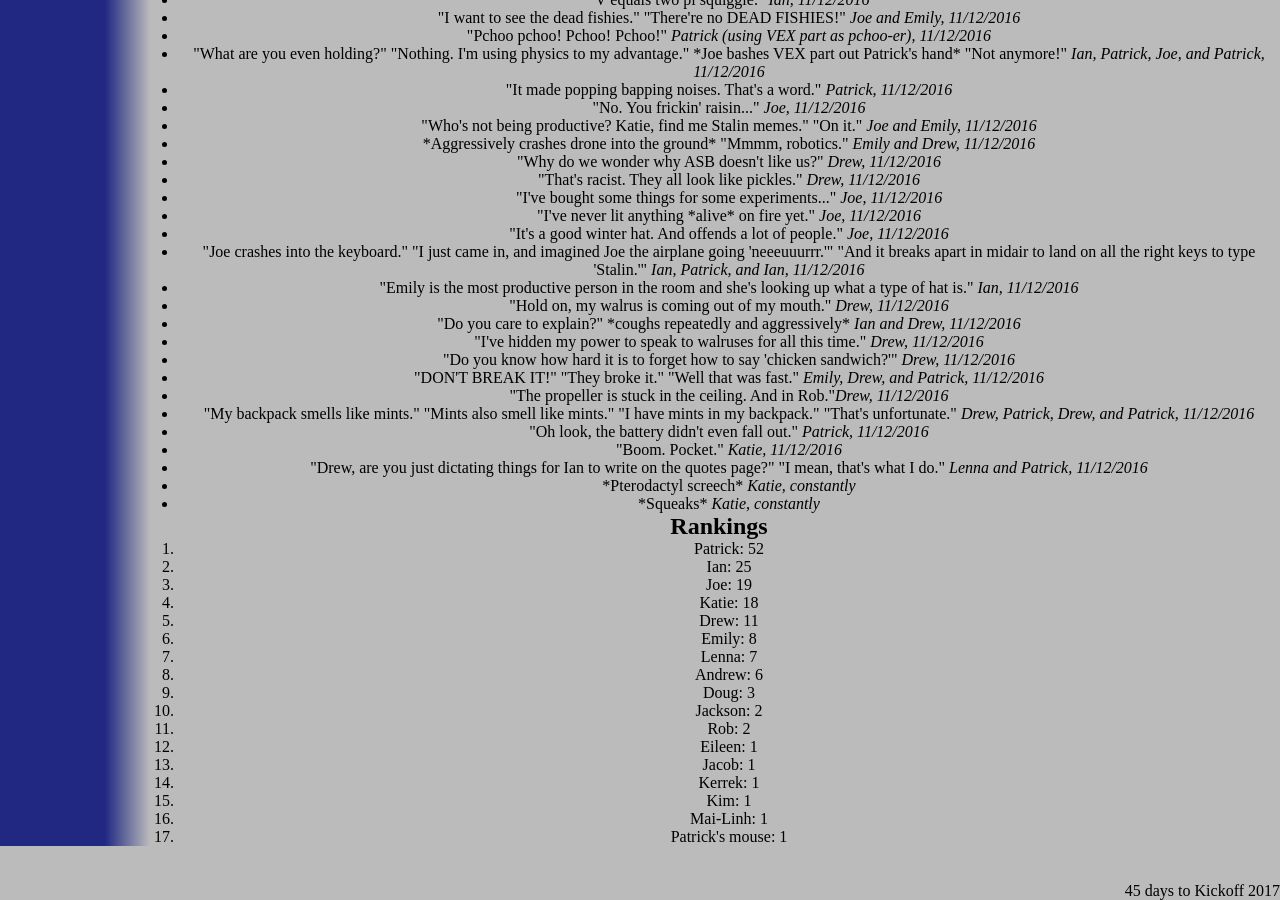
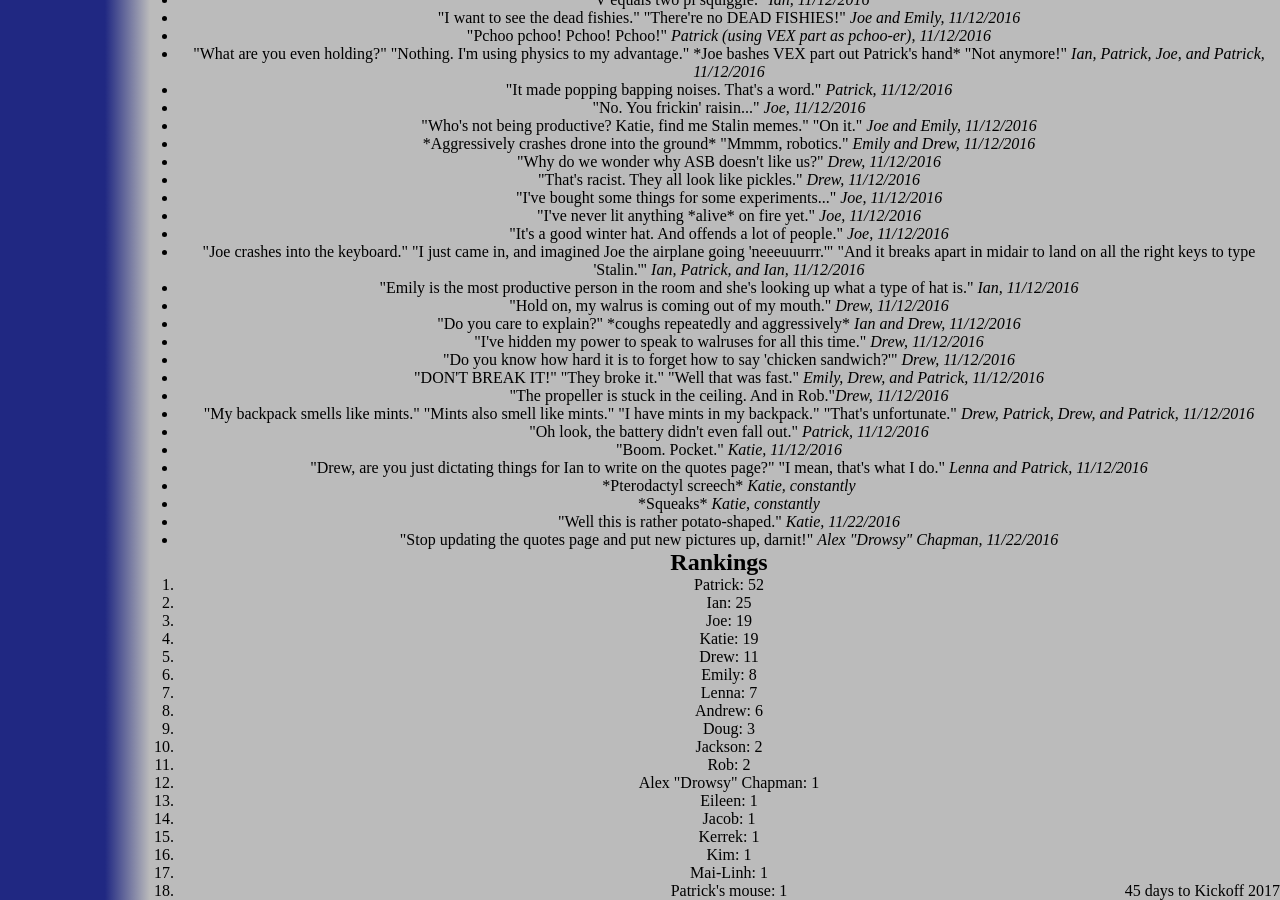
Before and after one commit to katiebugmoon/FRC4131.github.io, a Jekyll site: the page built from media/2017/quotes.html, in a window 1280 px wide and 900 px high, scrolled down 1861 px. Built offline with Jekyll 4.4.1, drawn with Linux system fonts in a browser that asks for light colours; nearby versions of some CDN libraries.

Commit message:
Update quotes.html

```diff
--- a/media/2017/quotes.html
+++ b/media/2017/quotes.html
@@ -125,6 +125,8 @@ title: Build Season 2017 Quotes
 	<li>"Drew, are you just dictating things for Ian to write on the quotes page?" "I mean, that's what I do." <i>Lenna and Patrick, 11/12/2016</i></li>
 	<li>*Pterodactyl screech* <i>Katie, constantly</i></li>
 	<li>*Squeaks* <i>Katie, constantly</i></li>
+	<li>"Well this is rather potato-shaped." <i>Katie, 11/22/2016</i></li>
+	<li>"Stop updating the quotes page and put new pictures up, darnit!" <i>Alex "Drowsy" Chapman, 11/22/2016</i></li>
 </ul>
 <h2>Rankings</h2>
 <ol id='rankings'></ol>
```
